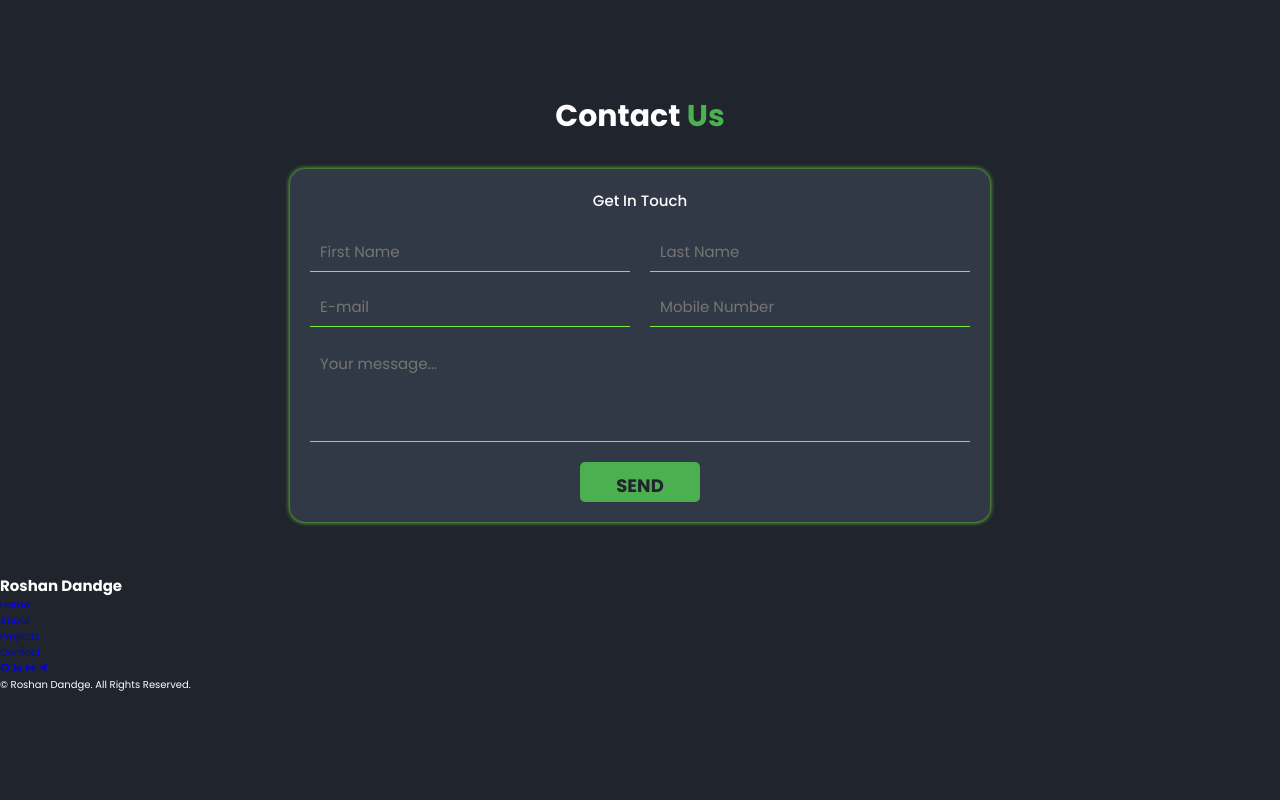
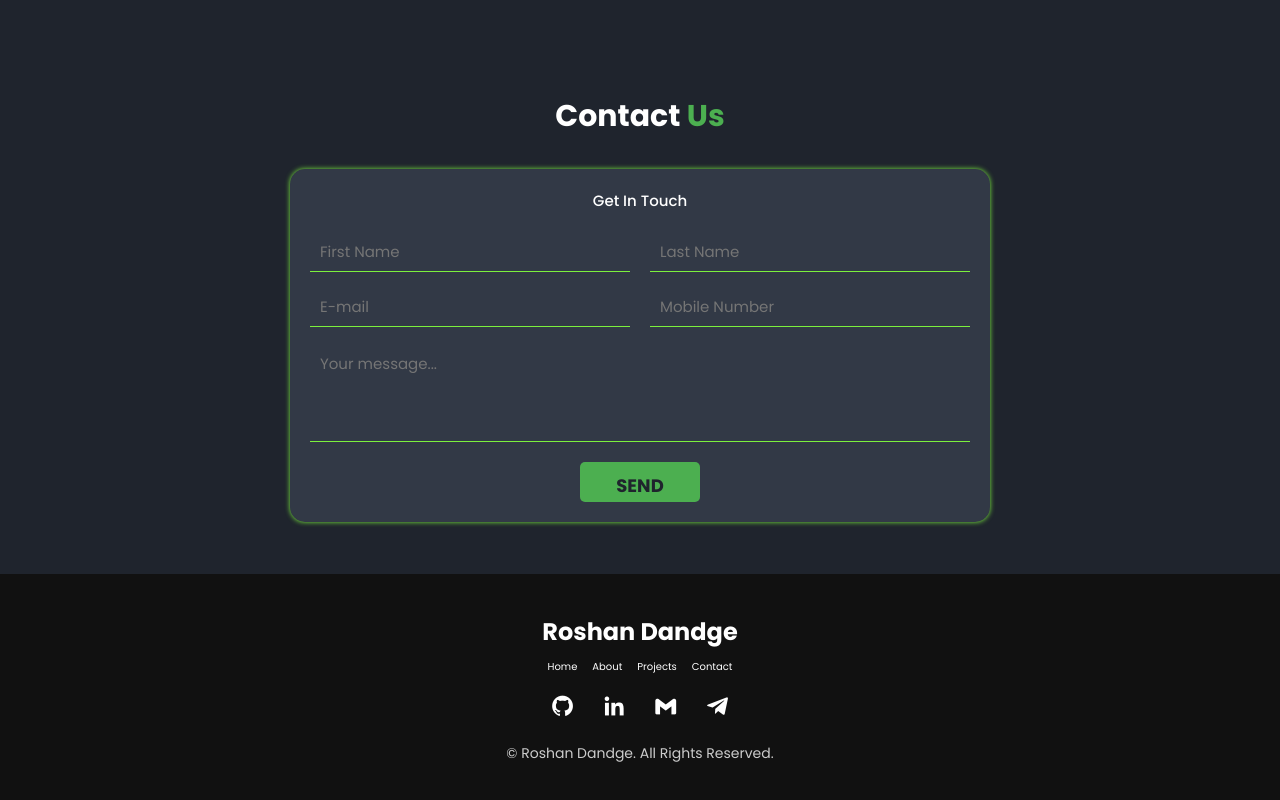
Before and after one commit to RoshanDandge25/Roshan-Portpolio, a plain HTML site: page index.html in a window 1280 px wide. Shown: the part 2724-3524 px from the top of the page. Before the commit the page ends 3417 px from the top, so only its background shows below. Drawn offline with nearby package versions, Linux system fonts and the light colour scheme.

Commit message:
Update style2.css

```diff
--- a/style2.css
+++ b/style2.css
@@ -996,3 +996,71 @@ form #buton:hover {
 }
 
 /* ----------contact us----end------- */
+
+
+/* --footor start---- */
+.footer {
+    background: #111;
+
+    color: #fff;
+    text-align: center;
+    padding: 20px 0;
+  }
+
+  .footer-container {
+    max-width: 1000px;
+    margin: 0 auto;
+    padding: 20px;
+  }
+
+  .footer h2 {
+    font-size: 24px;
+    margin-bottom: 10px;
+    font-weight: bold;
+  }
+
+  .footer p {
+    font-size: 14px;
+    color: #ccc;
+  }
+
+  .footer-links {
+    list-style: none;
+    padding: 0;
+    display: flex;
+    justify-content: center;
+    gap: 15px;
+    margin: 10px 0;
+  }
+
+  .footer-links li a {
+    color: #fff;
+    text-decoration: none;
+    transition: 0.3s;
+  }
+
+  .footer-links li a:hover {
+    color: #7cf03d;
+  }
+
+  .social-icons {
+    margin: 15px 0;
+  }
+
+  .social-icons a {
+    color: #fff;
+    font-size: 25px;
+    margin: 0 10px;
+    transition: 0.3s;
+  }
+
+  .social-icons a:hover {
+    color: #7cf03d;
+  }
+
+  .copyright {
+    font-size: 12px;
+    color: #888;
+    margin-top: 10px;
+  }
+  /*---footor end---------  */
```
